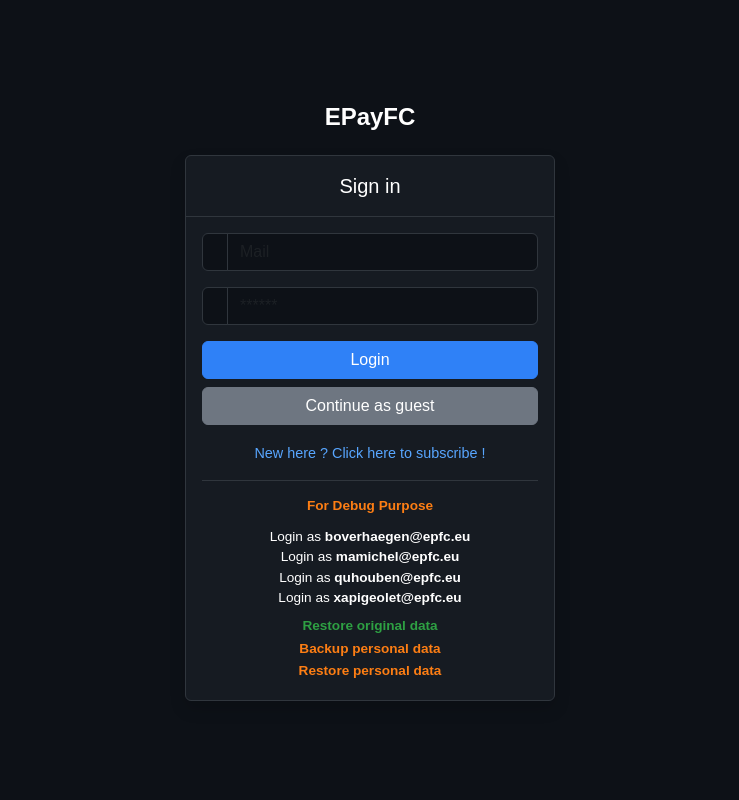
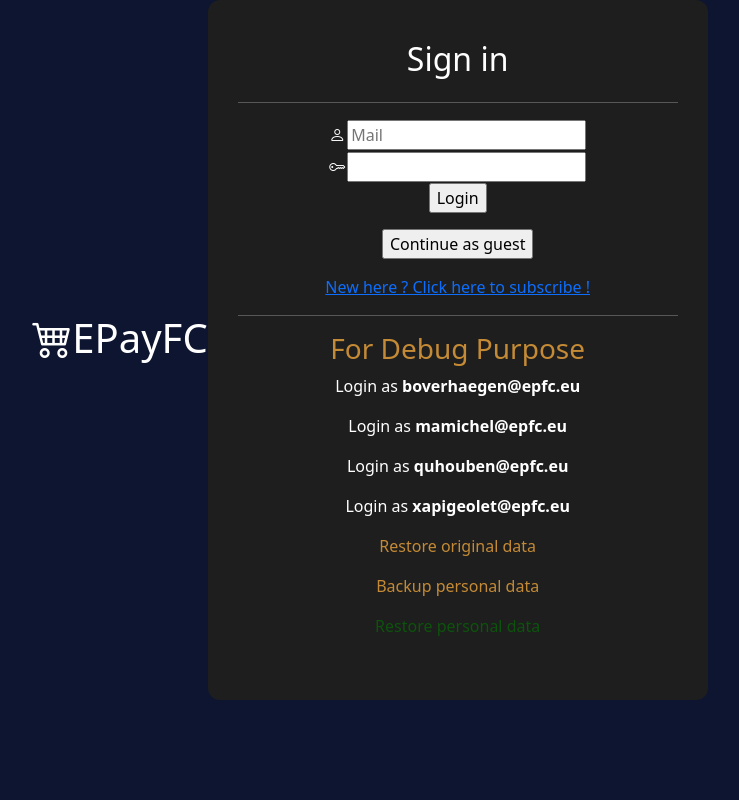
Before and after one commit to cheikh2231/projetBiddingWeb, a PHP site: page /prwb_2526_a07/ in a window 1280 px wide. Shown: the whole page, without its empty margins (270-1009 px from the left). Run offline with PHP 8.4, Linux system fonts and the light colour scheme; data that the repository does not hold is empty.

Commit message:
Revert "modification de la page login"
This reverts commit fb9972da430fd7b27ac707c9864e00fcc768dc6a.

```diff
--- a/css/LoginStyle.css
+++ b/css/LoginStyle.css
@@ -1,4 +1,4 @@
-/* body {
+body {
     background-color: #0d1530;
     color: white;
 }
@@ -20,102 +20,4 @@
 .colorGreen{
     text-decoration: none;
     color : rgb(13, 83, 13);
-} */
-body {
-            background-color: #0d1117; /* Fond bleu nuit très foncé */
-            color: #c9d1d9;
-            font-family: sans-serif;
-            height: 100vh;
-            display: flex;
-            flex-direction: column;
-            justify-content: center;
-            align-items: center;
-        }
-
-        .login-container {
-            width: 100%;
-            max-width: 400px;
-            padding: 15px;
-        }
-
-        .logo-area {
-            text-align: center;
-            margin-bottom: 20px;
-            font-size: 1.5rem;
-            font-weight: bold;
-            color: #fff;
-        }
-
-        .card {
-            background-color: #161b22; /* Fond de la carte légèrement plus clair */
-            border: 1px solid #30363d;
-            border-radius: 6px;
-        }
-
-        .card-header {
-            background-color: transparent;
-            border-bottom: 1px solid #30363d;
-            text-align: center;
-            color: white;
-            font-size: 1.25rem;
-            padding: 15px;
-        }
-
-        /* Personnalisation des champs de formulaire sombres */
-        .form-control, .input-group-text {
-            background-color: #0d1117;
-            border: 1px solid #30363d;
-            color: #c9d1d9;
-        }
-
-        .form-control:focus {
-            background-color: #0d1117;
-            color: #fff;
-            border-color: #58a6ff;
-            box-shadow: 0 0 0 0.25rem rgba(88, 166, 255, 0.25);
-        }
-
-        .input-group-text {
-            color: #8b949e;
-        }
-
-        /* Boutons */
-        .btn-primary {
-            background-color: #2f81f7;
-            border-color: #2f81f7;
-            font-weight: 500;
-        }
-
-        .btn-secondary {
-            background-color: #6e7681;
-            border-color: #6e7681;
-            color: white;
-        }
-
-        .btn:hover {
-            opacity: 0.9;
-        }
-
-        /* Section Debug */
-        .debug-section {
-            text-align: center;
-            font-size: 0.85rem;
-            margin-top: 15px;
-            border-top: 1px solid #30363d;
-            padding-top: 15px;
-        }
-
-        .debug-title {
-            color: #fd7e14; /* Orange Bootstrap */
-            font-weight: bold;
-            margin-bottom: 10px;
-        }
-
-        .debug-links a {
-            text-decoration: none;
-            display: block;
-            margin-bottom: 2px;
-        }
-
-        .text-green { color: #2ea043; }
-        .text-orange { color: #fd7e14; }
+}
--- a/view/view_login.php
+++ b/view/view_login.php
@@ -11,72 +11,39 @@
     <!-- CSS -->
     <link rel="stylesheet" href="css/LoginStyle.css">
 </head>
-<body>
+<body class="d-flex justify-content-center align-items-center">
+    <h1 class="mb-4"><i class="bi bi-cart4"></i>EPayFC</h1>
+    <div class="logContainer text-center">
+        <h2 class="mb-4">Sign in</h2>
+        <hr>
+        <form action="dashboard.php" method="post">
+            <table class="d-flex justify-content-center align-items-center">
+                <tr>
+                <td><i class="bi bi-person"></i></td>
+                <td><input id="pseudo" name="pseudo" type="text" placeholder="Mail"></td>
+                </tr>
+                <tr>
+                <td><i class="bi bi-key"></i></td>
+                <td><input id="pseudo" name="pseudo" type="password"></td>
+                </tr>
+            </table>
 
-    <div class="login-container">
+            <div class="mb-3"><input type="submit" value="Login"></div>
+            <div class="mb-3"><input type="submit" value="Continue as guest"></div>
+        </form>
+        <a href ="">New here ? Click here to subscribe !</a>
+        <hr>
+        <h3 class="colorYellow">For Debug Purpose</h3>
+        <div class="mb-3"><label>Login as&nbsp;</label><b><a href="" class="email">boverhaegen@epfc.eu</a></b></div>
+        <div class="mb-3"><label>Login as&nbsp;</label><b><a href="" class="email">mamichel@epfc.eu</a></b></div>
+        <div class="mb-3"><label>Login as&nbsp;</label><b><a href="" class="email">quhouben@epfc.eu</a></b></div>
+        <div class="mb-3"><label>Login as&nbsp;</label><b><a href="" class="email">xapigeolet@epfc.eu</a></b></div>
+        <div class="mb-3"><a href="" class="colorYellow">Restore original data</a></div>
+        <div class="mb-3"><a href="" class="colorYellow">Backup personal data</a></div>
+        <div class="mb-3"><a href="" class="colorGreen">Restore personal data</a></div>
 
-        <div class="logo-area">
-            <i class="fas fa-shopping-cart"></i> EPayFC
-        </div>
-
-        <div class="card shadow">
-            <div class="card-header">
-                Sign in
-            </div>
-            <div class="card-body">
-
-                <?php if($message): ?>
-                    <div class="alert alert-info py-1 text-center" style="font-size:0.8rem">
-                        <?= $message ?>
-                    </div>
-                <?php endif; ?>
-
-                <form action="" method="POST">
-                    <div class="input-group mb-3">
-                        <span class="input-group-text"><i class="fas fa-user"></i></span>
-                        <input type="text" name="email" class="form-control" placeholder="Mail" aria-label="Mail">
-                    </div>
-
-                    <div class="input-group mb-3">
-                        <span class="input-group-text"><i class="fas fa-key"></i></span>
-                        <input type="password" name="password" class="form-control" placeholder="******" aria-label="Password">
-                    </div>
-
-                    <div class="d-grid gap-2 mb-2">
-                        <button class="btn btn-primary" type="submit">Login</button>
-                    </div>
-
-                    <div class="d-grid gap-2 mb-3">
-                        <button class="btn btn-secondary" type="button">Continue as guest</button>
-                    </div>
-
-                    <div class="text-center mb-2">
-                        <a href="#" style="font-size: 0.9rem; text-decoration: none; color: #58a6ff;">New here ? Click here to subscribe !</a>
-                    </div>
-                </form>
-
-                <div class="debug-section">
-                    <div class="debug-title">For Debug Purpose</div>
-
-                    <div class="mb-2 text-white">
-                        <div>Login as <strong>boverhaegen@epfc.eu</strong></div>
-                        <div>Login as <strong>mamichel@epfc.eu</strong></div>
-                        <div>Login as <strong>quhouben@epfc.eu</strong></div>
-                        <div>Login as <strong>xapigeolet@epfc.eu</strong></div>
-                    </div>
-
-                    <div class="debug-links font-weight-bold">
-                        <a href="#" class="text-green fw-bold">Restore original data</a>
-                        <a href="#" class="text-orange fw-bold">Backup personal data</a>
-                        <a href="#" class="text-orange fw-bold">Restore personal data</a>
-                    </div>
-                </div>
-
-            </div>
-        </div>
 
     </div>
-
-    <script src="https://cdn.jsdelivr.net/npm/bootstrap@5.3.0/dist/js/bootstrap.bundle.min.js"></script>
+     <script src="https://cdn.jsdelivr.net/npm/bootstrap@5.3.2/dist/js/bootstrap.bundle.min.js"></script>
 </body>
 </html>
```
